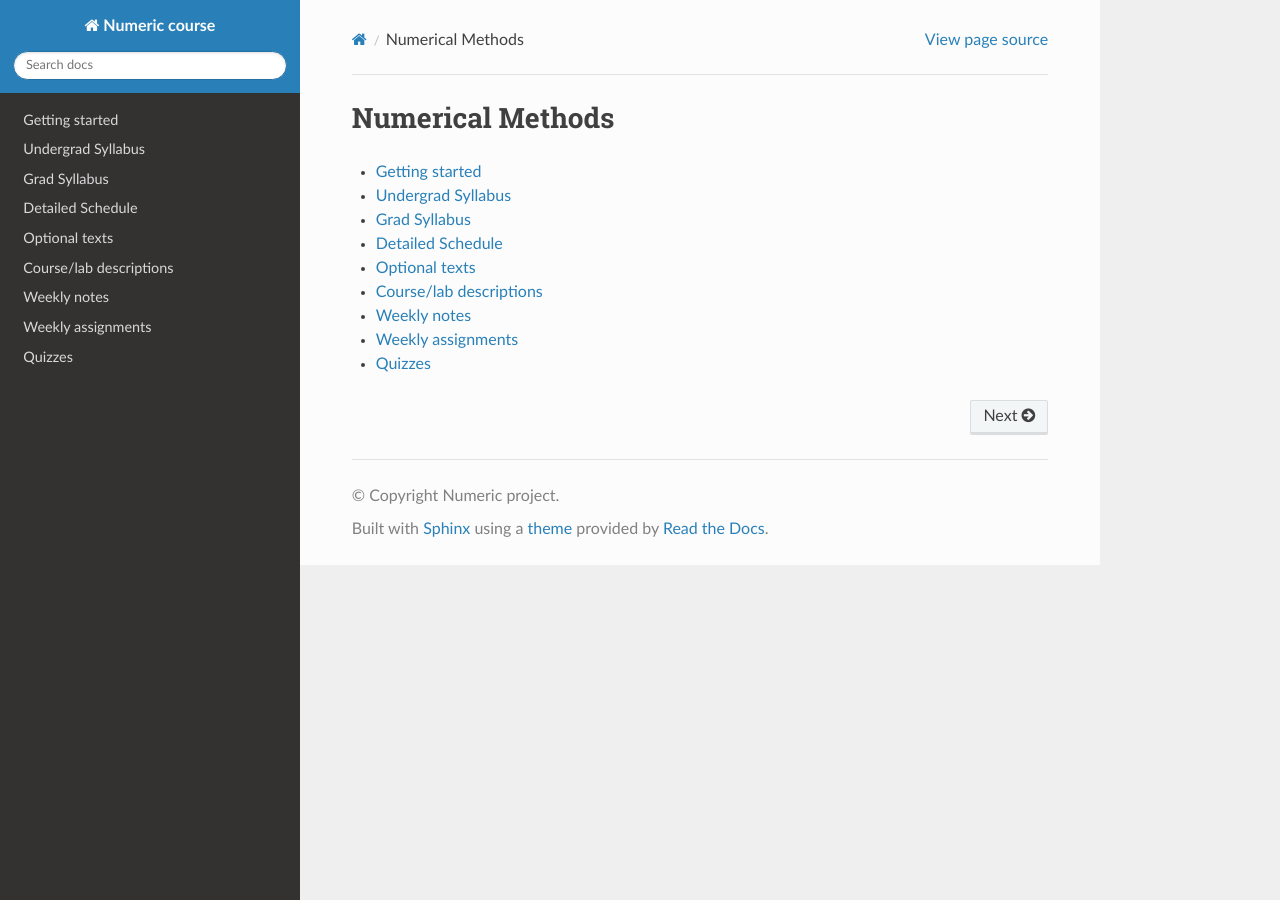
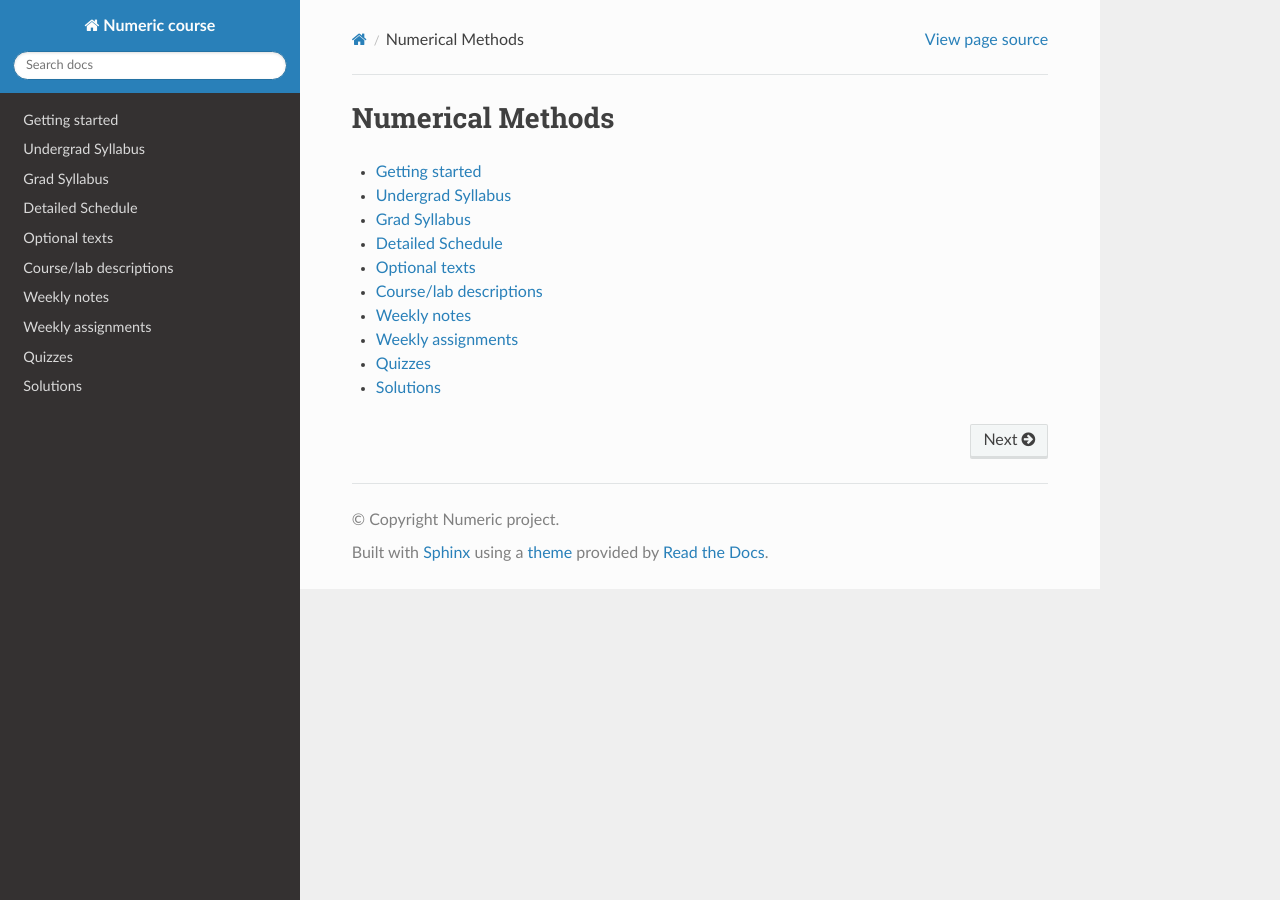
Before and after one commit to rhwhite/numeric_old_2022, a Sphinx documentation site: the page built from docs/index.rst, in a window 1280 px wide. Built offline with Sphinx 7.4.7 and the Read the Docs theme 2.0.0, drawn with Linux system fonts in a browser that asks for light colours; pages that are not in the unit, such as notebooks, are missing from menus.

Commit message:
checkpoint

```diff
--- a/docs/index.rst
+++ b/docs/index.rst
@@ -21,3 +21,5 @@ Numerical Methods
    Weekly assignments <assignments>
 
    Quizzes <quizzes>
+
+   Solutions <solutions.rst>
--- /dev/null
+++ b/docs/solutions.rst
@@ -0,0 +1,4 @@
+Assignment and quiz solutions
++++++++++++++++++++++++++++++
+
+* Quiz 6: `quiz6 solution <pdfs/quiz6_2020_solution.pdf>`_
```
